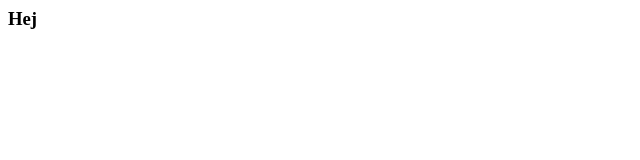
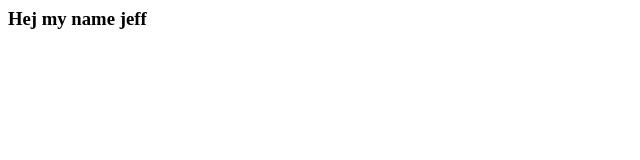
Before and after one commit to Johan-TG/Gymnasiearbete, a plain HTML site: page Index.html in a window 1280 px wide. Shown: the whole page, without its empty margins (0-640 px from the left). Drawn offline with Linux system fonts and the light colour scheme.

Commit message:
Hej bich jag skrev my name jeff för det är rätt

```diff
--- a/Index.html
+++ b/Index.html
@@ -6,7 +6,8 @@
 </head>
 <body>
 
-<h3>Hej</h3>
+<h3>Hej
+ my name jeff</h3>
 
 </body>
 </html>
```
